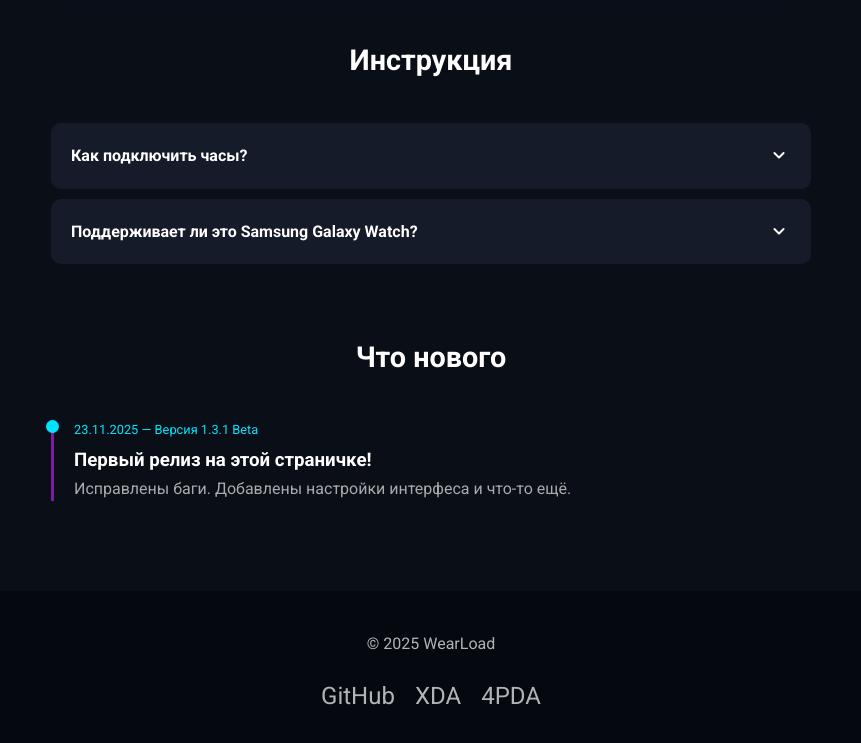
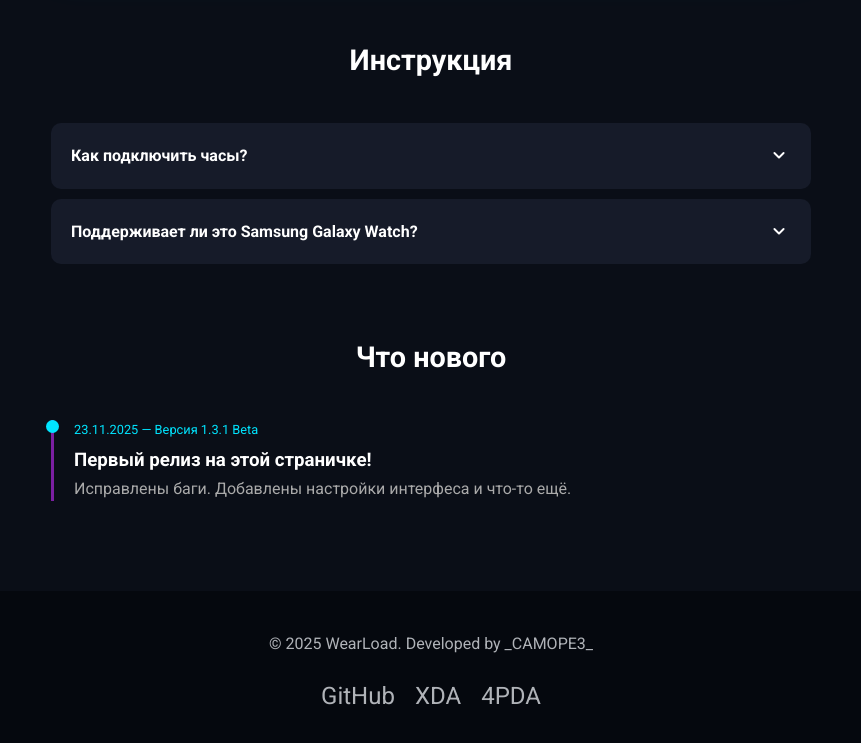
Before and after one commit to wearload/wearload.github.io, a plain HTML site: page index.html in a window 1280 px wide. Shown: the part 2047-2790 px from the top of the page, without its empty margins (209-1070 px from the left). Drawn offline with Linux system fonts and the light colour scheme.

Commit message:
Update index.html

```diff
--- a/index.html
+++ b/index.html
@@ -375,7 +375,7 @@
     </section>
 
     <footer>
-        <p>&copy; 2025 WearLoad</p>
+        <p>&copy; 2025 WearLoad. Developed by _CAMOPE3_</p>
         <div class="social-links">
             <a href="https://github.com/wearload" target="_blank">GitHub</a>
             <a href="https://xdaforums.com/t/app-wear-os-wearload-install-apk-apks-zip-without-debug-mode-and-adb.4766128/" target="_blank">XDA</a>
```
